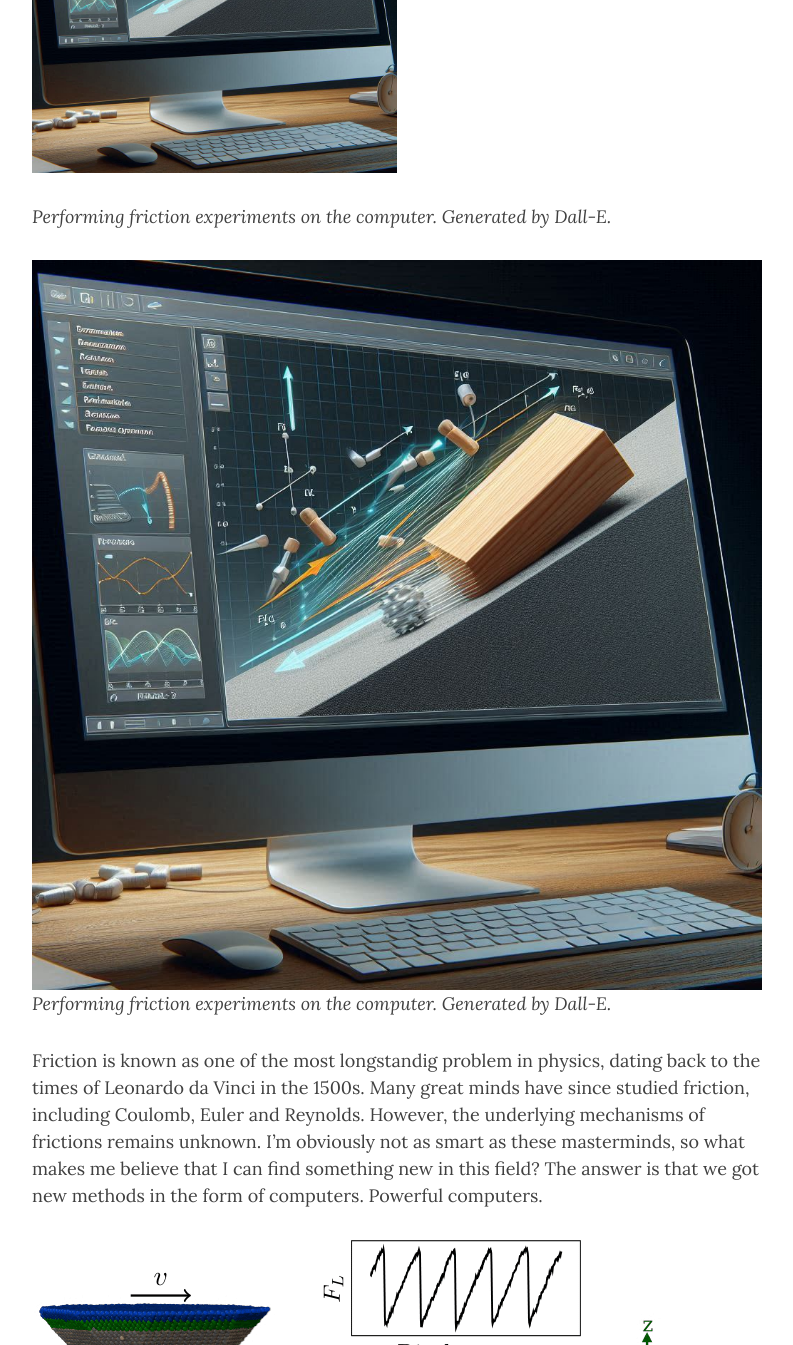
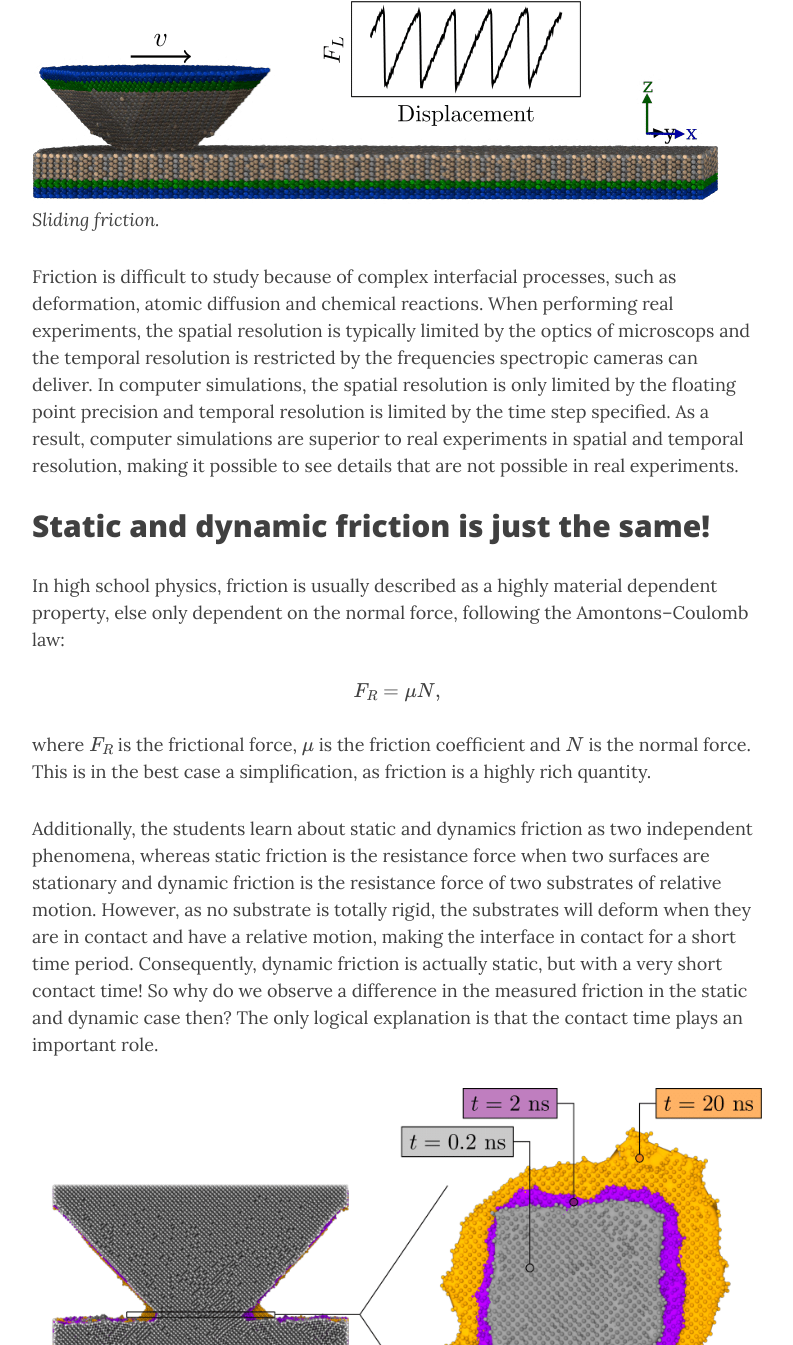
Before and after one commit to evenmn/evenmn.github.io, a Jekyll site: the page built from projects/friction.md, in a window 1280 px wide and 1400 px high, scrolled down 388 px, cut to the strip 55-1400 px from the top of the window. Shown: the whole strip, without its empty margins (243-1036 px from the left). Built offline with Jekyll 4.4.1, drawn with Linux system fonts in a browser that asks for light colours; formulas are drawn with MathJax 3; comment, search, counter and statistics services are not loaded; some of the changed text lies outside the part shown.

Commit message:
Small clean up
Signed-off-by: evenmn <evenmn@fys.uio.no>

```diff
--- a/projects/friction.md
+++ b/projects/friction.md
@@ -4,13 +4,6 @@ title: Friction modeling
 subtitle: using molecular dynamics simulations
 mathjax: true
 ---
-
-<img src="/assets/img/friction/computer_simulations.jpg" alt="drawing" width="50%"/>
-
-*Performing friction experiments on the computer. Generated by Dall-E.*
-
-![Computer simulations](/assets/img/friction/computer_simulations.jpg)
-*Performing friction experiments on the computer. Generated by Dall-E.*
 
 Friction is known as one of the most longstandig problem in physics, dating back to the times of Leonardo da Vinci in the 1500s. Many great minds have since studied friction, including Coulomb, Euler and Reynolds. However, the underlying mechanisms of frictions remains unknown. I'm obviously not as smart as these masterminds, so what makes me believe that I can find something new in this field? The answer is that we got new methods in the form of computers. Powerful computers.
 
@@ -28,7 +21,7 @@ $$
 
 where $$F_R$$ is the frictional force, $$\mu$$ is the friction coefficient and $$N$$ is the normal force. This is in the best case a simplification, as friction is a highly rich quantity.
 
-Additionally, the students learn about static and dynamics friction as two independent phenomena, where static friction is the resistance force when two surfaces are stationary and dynamic friction is the resistance force of two substrates of relative motion. However, as no substrate is totally rigid, the substrates will deform when they are in contact and have a relative motion, making the interface in contact for a short time period. Consequently, dynamic friction is actually static, but with a very short contact time! So why do we observe a difference in the measured friction in the static and dynamic case then? The only logical explanation is that the contact time plays an important role.
+Additionally, the students learn about static and dynamics friction as two independent phenomena, whereas static friction is the resistance force when two surfaces are stationary and dynamic friction is the resistance force of two substrates of relative motion. However, as no substrate is totally rigid, the substrates will deform when they are in contact and have a relative motion, making the interface in contact for a short time period. Consequently, dynamic friction is actually static, but with a very short contact time! So why do we observe a difference in the measured friction in the static and dynamic case then? The only logical explanation is that the contact time plays an important role.
 
 ![Aging](/assets/img/friction/fig0.png)
 *Frictional aging.*
@@ -54,6 +47,6 @@ I have performed simulations to investigate the friction-velocity relationship,
 *Friction vs. velocity.*
 
 ## References
-- [Rabinowich, 1952]
-- [Nordhagen, 2023]
-- [Dokos, 1946]
+- [Rabinowich, 1952] : E. Rabinowicz, The Nature of the Static and Kinetic Coefficients of Friction, *Journal of Applied Physics*, **22**, 11 (1951)
+- [Nordhagen, 2023] : E. M. Nordhagen, H. A. Sveinsson, A. Malthe-Sørenssen, Diffusion-Driven Frictional Aging in Silicon Carbide, *Tribology Letters*, **71**, 3 (2023)
+- [Dokos, 1946] : S. J. Dokos, Sliding Friction Under Extreme Pressures—1, *Journal of Applied Mechanics*, **13**, 2 (1946)
```
